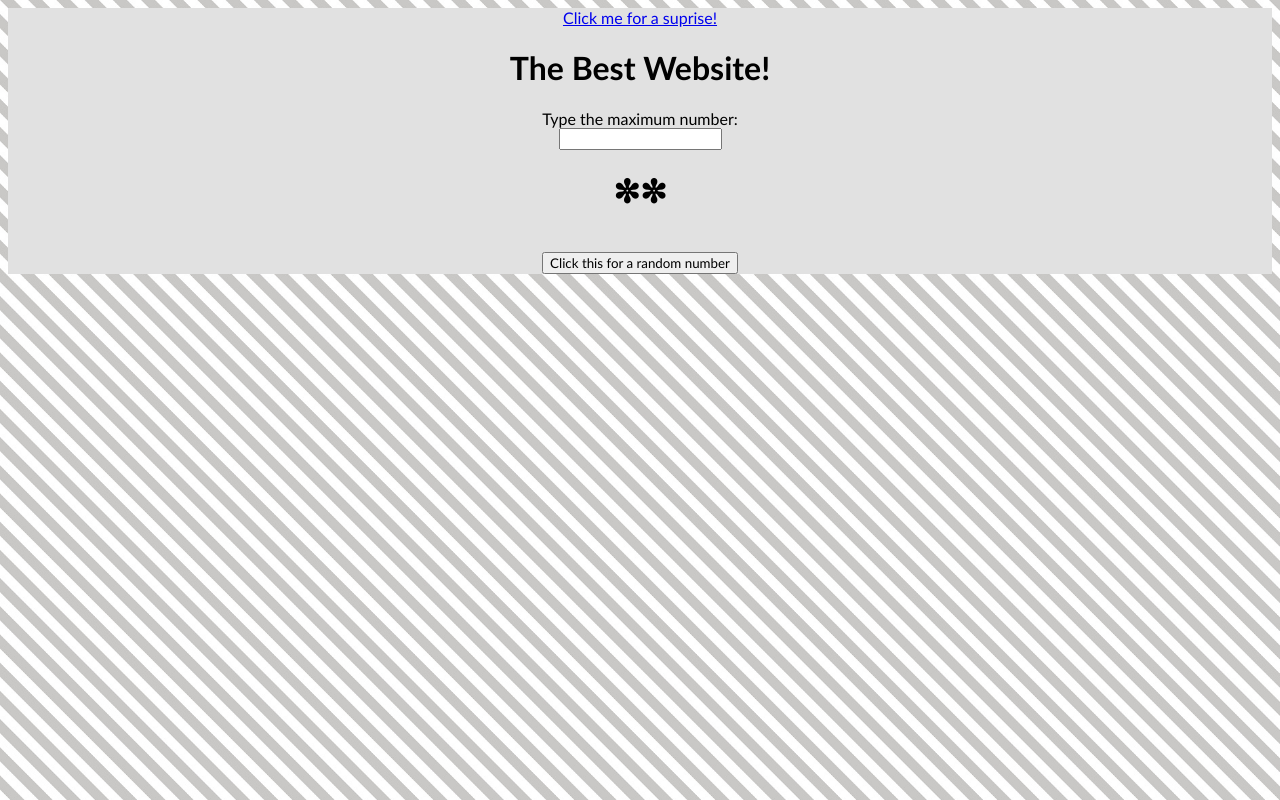
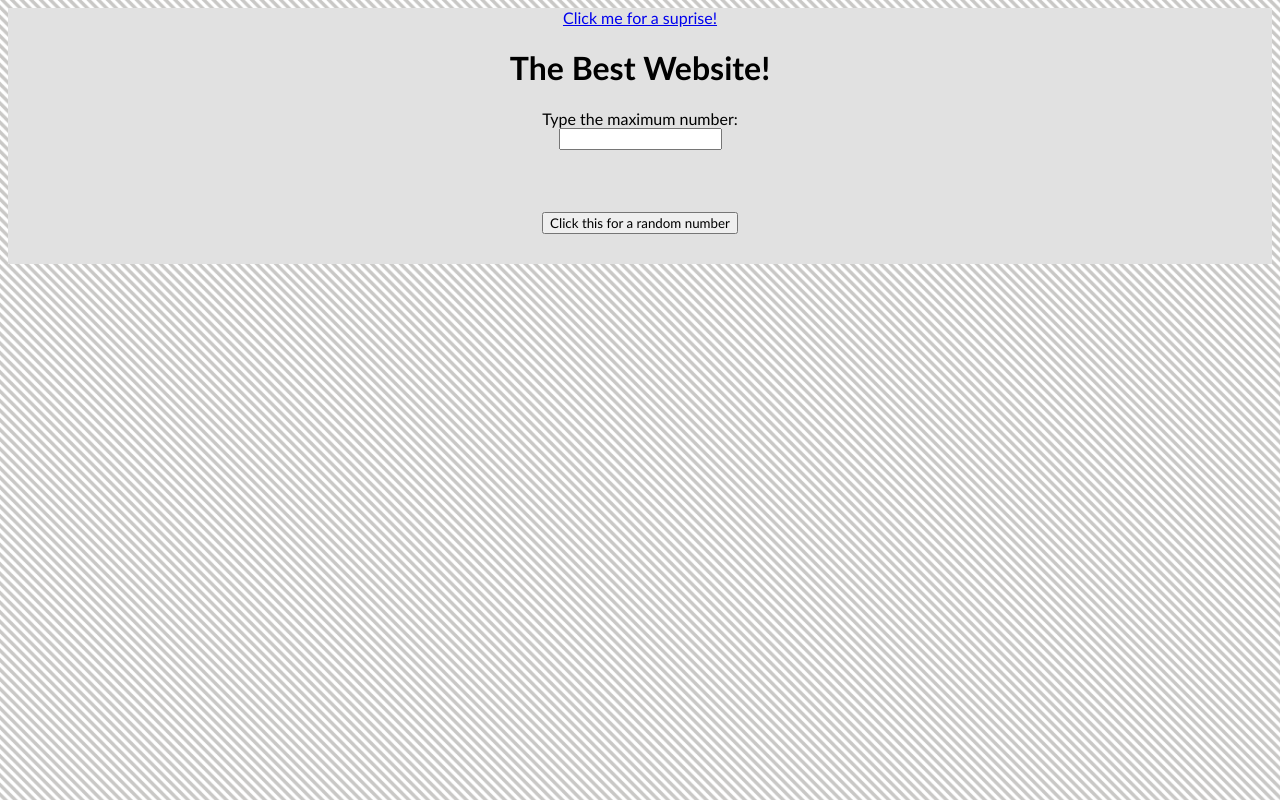
Before and after one commit to lunarisntcool/lunariscool.github.io, a website: page index.html in a window 1280 px wide. Drawn offline with Linux system fonts and the light colour scheme.

Commit message:
Tried flexbox

```diff
--- a/index.html
+++ b/index.html
@@ -6,15 +6,13 @@
         <title>The Best Website!</title>
     </head>
     <body id ="stinkle">
-        <div align="center" id="overall" aria-dropeffect="link">
-            <div id="div1">
+        <div id="overall">
+            <div id="div1" class="container">
                 <a href='other.html' id='mylink'>Click me for a suprise!</a>
                 <h1 id="change">The Best Website!</h1>
-                <label for="maxnum" id="label">Type the maximum number:</label><br>
+                <label for="maxnum" id="label">Type the maximum number:</label>
                 <input type="number" name="maxnum" id="maxnum">
-            </div>
-            <div id="div2">
-                <h1 name="heading" id="heading">✼✼</h1><br>
+                <h1 name="heading" id="heading"></h1><br>
                 <button name = "random button" id="randgen" onclick="showAns()">Click this for a random number</button>
             </div>
         </div>
--- a/script.js
+++ b/script.js
@@ -8,7 +8,7 @@
 
 function showAns(){
     var randnum = getRandomInt(maxnum[0].value)
-    h1[0].innerHTML = "✼" + randnum + "✼"
+    h1[0].innerHTML = randnum
 }
 
 function disappear(){
--- a/style.css
+++ b/style.css
@@ -4,7 +4,7 @@
 
 #stinkle{
     background-image: url("images/istockphoto-673326758-170667a.jpeg");
-    background-size: contain;
+    background-size: 1in;
 }
 *{
     font-family: 'Gill Sans', 'Gill Sans MT', Calibri, 'Trebuchet MS', sans-serif;
@@ -13,4 +13,13 @@
 #overall{
     cursor: crosshair;
     background-color: rgb(225, 225, 225) ;
+    table-layout: fixed;
+    height: 255.75px;
 }
+
+.container{
+    display: flex;
+    flex-direction: column;
+    align-items: center;
+    justify-content: space-between;
+}
```
